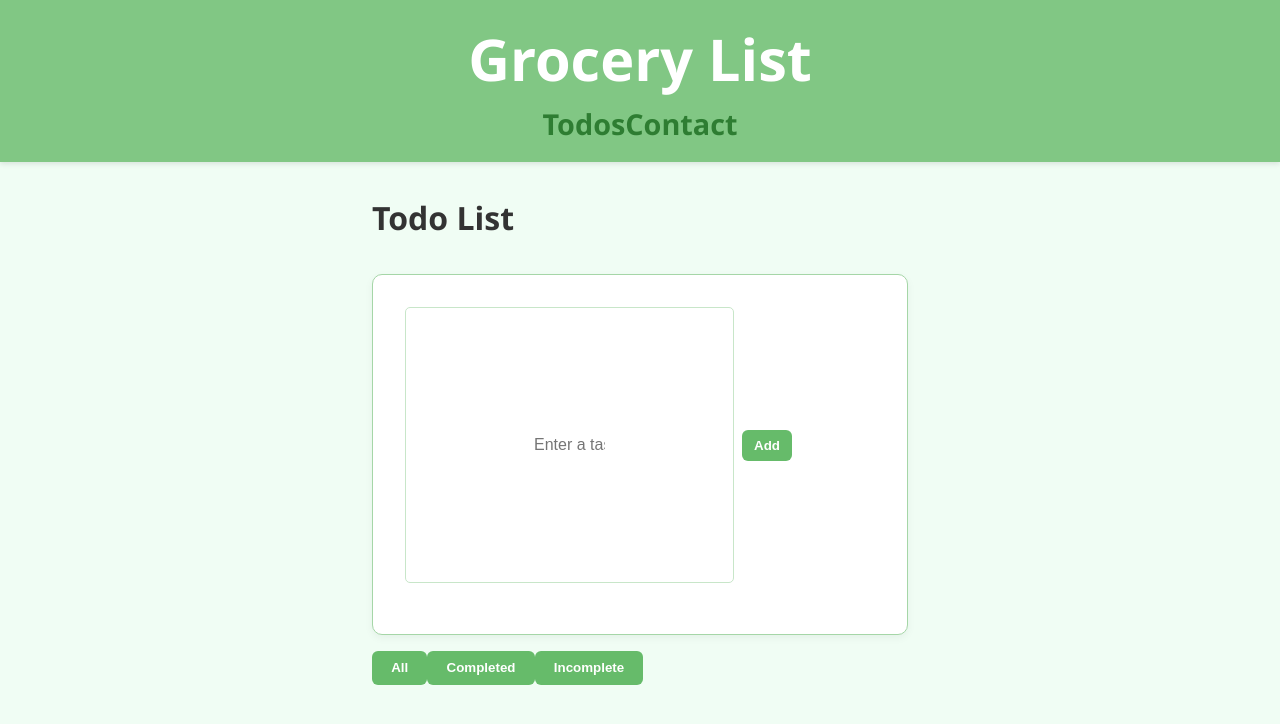
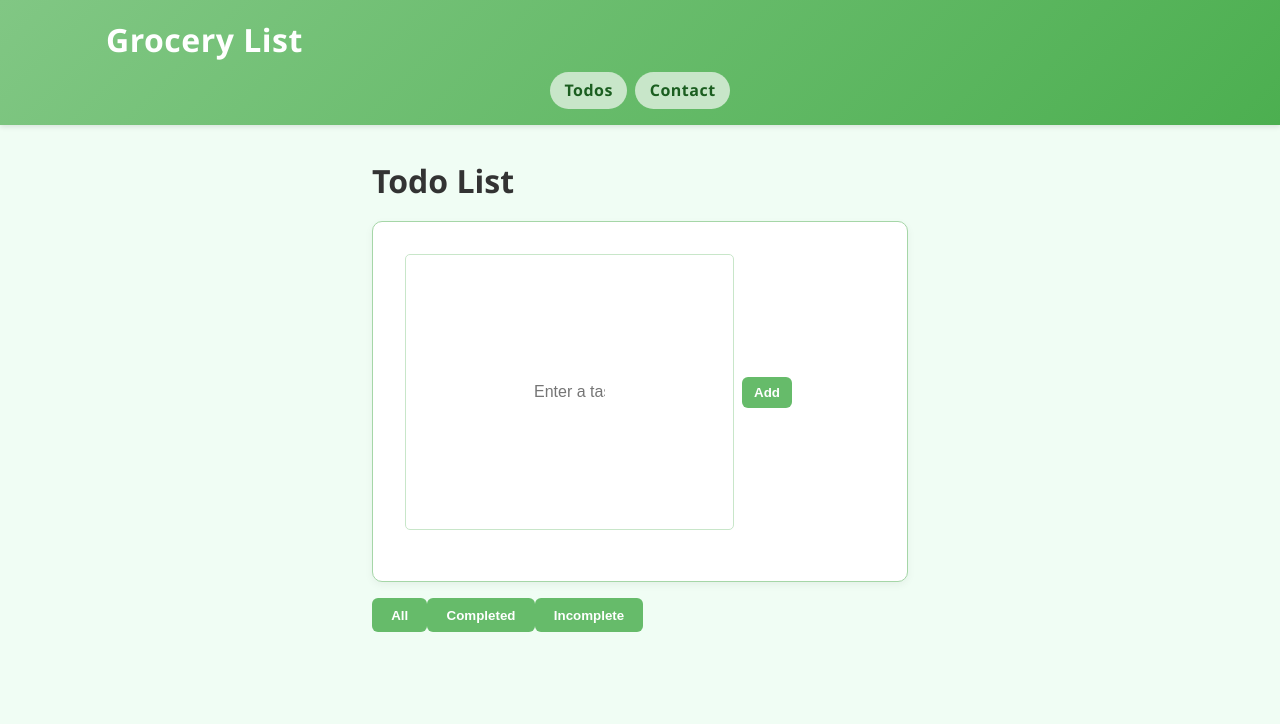
Before and after one commit to cmacias076/grocery-list-app, a React (Create React App) app: page /todos in a window 1280 px wide. Shown: the top 724 px of the page. Built offline with nearby package versions, Linux system fonts and the light colour scheme.

Commit message:
Add navbar component

```diff
--- a/src/App.css
+++ b/src/App.css
@@ -1,77 +1,95 @@
 .App {
   text-align: center;
 }
-/*
-.App-logo {
-  height: 40vmin;
-  pointer-events: none;
+
+/* Header */
+header {
+  background: linear-gradient(135deg, #81c784, #4caf50);
+  padding: 1rem 0;
+  color: white;
+  box-shadow: 0 2px 5px rgba(0,0,0,0.1);
+  letter-spacing: 0.5px;
 }
 
-@media (prefers-reduced-motion: no-preference) {
-  .App-logo {
-    animation: App-logo-spin infinite 20s linear;
-  }
+/* Center Content */
+.container {
+  max-width: 1100px;
+  margin: 0 auto;
+  padding: 0 1rem;
 }
 
-.App-header {
-  background-color: #282c34;
-  min-height: 100vh;
+/* Nav */
+.nav {
+  margin-top: 0.5rem;
   display: flex;
-  flex-direction: column;
-  align-items: center;
+  gap: 0.5rem;
   justify-content: center;
-  font-size: calc(10px + 2vmin);
+}
+.nav-link {
+  background-color: #c8e6c9;
+  color: #1b5e20;
+  padding: 0.4rem 0.9rem;
+  border-radius: 9999px;
+  font-weight: 600;;
+}
+.nav-link-active {
+  background-color: #2e7d32;
   color: white;
 }
 
-.App-link {
-  color: #61dafb;
+/* Section titles */
+.section-title {
+  font-size: 1.5rem;
+  font-weight: bold;
+  color: #33691e;
+  margin: 1.5rem 0 0.75rem;
+  border-bottom: 2px solid #a5d6a7;
+  padding-bottom: 0.25rem;
 }
 
-@keyframes App-logo-spin {
-  from {
-    transform: rotate(0deg);
-  }
-  to {
-    transform: rotate(360deg);
-  }
+/* Filter buttons */
+.filter-buttons {
+  display: flex;
+  gap: 1rem;
+  margin: 0.75rem 0 1rem;
 }
-*/
-
-header {
-  background-color: #81c784;
-  padding: 1rem;
-  text-align: center;
+.filter-buttons button {
+  background-color: #aed581;
+  border: none;
+  padding: 0.5rem 1rem;
+  border-radius: 20px;
+  color: #33691e;
+  font-weight: bold;
+  cursor: pointer;
+  transition: transform 0.1s ease-in-out;
+}
+.filter-buttons button:hover {
+  transform: scale(1.05);
+}
+.filter-buttons button.active {
+  background-color: #558b2f;
   color: white;
-  font-size: 1.8rem;
-  font-weight: bold;
-  box-shadow: 0 2px 5px rgba(0,0,0,0.1);
 }
 
-/* Grocery / Todo item container */
-.todo-item {
+/* Add / Contact forms */
+form {
   background-color: #ffffff;
+  border: 1px solid #a5d6a7;
+  border-radius: 10px;
+  padding: 2rem;
+  margin: 1rem 0 2rem;
+  box-shadow: 0 3px 8px rgba(0,0,0,0.05);
+}
+input, textarea, select {
+  width:100%;
+  padding: 0.75rem;
+  margin-bottom: 1.2rem;
   border: 1px solid #c8e6c9;
-  border-radius: 8px;
-  padding: 1rem;
-  margin: 0.75rem;
-  display: flex;
-  justify-content: space-between;
-  align-items: center;
-  transition: background-color 0.2s ease;
+  border-radius: 5px;
+  font-size: 1rem;
 }
 
-.todo-item:hover {
-  background-color: #e8f5e9;
-}
-
-.todo-item.completed {
-  text-decoration: line-through;
-  color: #888;
-  opacity: 0.7;
-}
-
-/* Buttons */
+/* Emphasized primary button */
 button {
   background-color: #66bb6a;
   color: white;
@@ -82,53 +100,79 @@ button {
   transition: background-color 0.2s ease;
   font-weight: 600;
 }
-
 button:hover {
+  background-color:#43a047;
+}
+.add-btn {
   background-color: #388e3c;
+  padding: 0.8rem 1.6rem;
+  font-size: 1.05rem;
+}
+.add-btn:hover {
+  background-color: #2e7d32;
 }
 
-
-/* Forms ( Add + Contact ) */
-form {
-  background-color: #ffffff;
-  border: 1px solid #a5d6a7;
-  border-radius: 10px;
-  padding: 2rem;
-  margin: 2rem auto;
-  max-width: 600px;
-  box-shadow: 0 3px 8px rgba(0, 0, 0, 0.05);
+/* Empty state */
+.empty-state {
+  text-align: center;
+  font-size: 1.1rem;
+  color: #777;
+  margin-top: 1rem;
 }
 
-input,
-textarea,
-select {
-  width: 100%;
-  padding: 0.75rem;
-  margin-bottom: 1.2rem;
-  border: 1px solid #c8e6c9;
-  border-radius: 5px;
-  font-size: 1rem;
+/* Todo List as a responsive grid */
+.todo-list {
+  list-style: none;
+  display: grid;
+  grid-template-columns: repeat(auto-fill, minmax(260px, 1fr));
+  gap: 1rem;
+  padding: 0;
+  margin: 0;
 }
 
-
-/* Filter buttons container */
-.filter-buttons {
+/* Individual item card */
+.todo-item {
+  background-color: #ffffff;
+  border: 1px solid #c8e6c9;
+  border-radius: 8px;
+  padding: 1rem;
   display: flex;
-  gap: 1rem;
-  margin-bottom: 1rem;
+  justify-content: space-between;
+  align-items: center;
+  transition: background-color 0.2s ease;
+}
+.todo-item:hover {
+  background-color: #e8f5e9;
+}
+.todo-item.completed {
+  text-decoration: line-through;
+  color: #888;
+  opacity: 0.75;
+  transition: all 0.3s ease;
+}
+.todo-main {
+  display: flex;
+  align-items: center;
+  gap: 0.6rem;
+}
+.todo-text {
+  font-weight: 600;
+}
+.todo-actions {
+  display: flex;
+  gap: 0.5rem;
 }
 
-
-.filter-buttons button {
-  background-color: #aed581;
-  border: none;
-  padding: 0.5rem 1rem;
-  border-radius: 20px;
-  color: #33691e;
-  font-weight: bold;
+/* Contact info callout */
+.contact-info {
+  background-color: #e8f5e9;
+  border-left: 5px solid #66bb6a;
+  padding: 1rem;
+  margin: 0.5rem 0 1.5rem;
 }
 
-.filter-buttons button.active {
-  background-color: #558b2f;
-  color: white;
+/* Mobile tweaks */
+@media (max-width: 600px) {
+  form { padding: 1rem }
+  .filter-buttons { flex-direction: column; }
 }
```
Also changed, not shown: src/components/navbar.js (added, +24 -0 lines).
